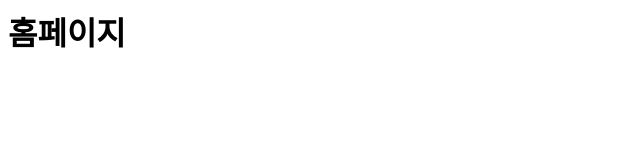
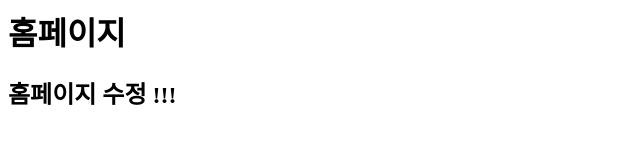
Before and after one commit to kjaekdnsdl/kjaekdnsdl.github.io, a plain HTML site: page index.html in a window 1280 px wide. Shown: the whole page, without its empty margins (0-640 px from the left). Drawn offline with Linux system fonts and the light colour scheme.

Commit message:
20220520

```diff
--- a/index.html
+++ b/index.html
@@ -1 +1,2 @@
 <h1> 홈페이지 </h1>
+<h2> 홈페이지 수정 !!!</h2>
```
